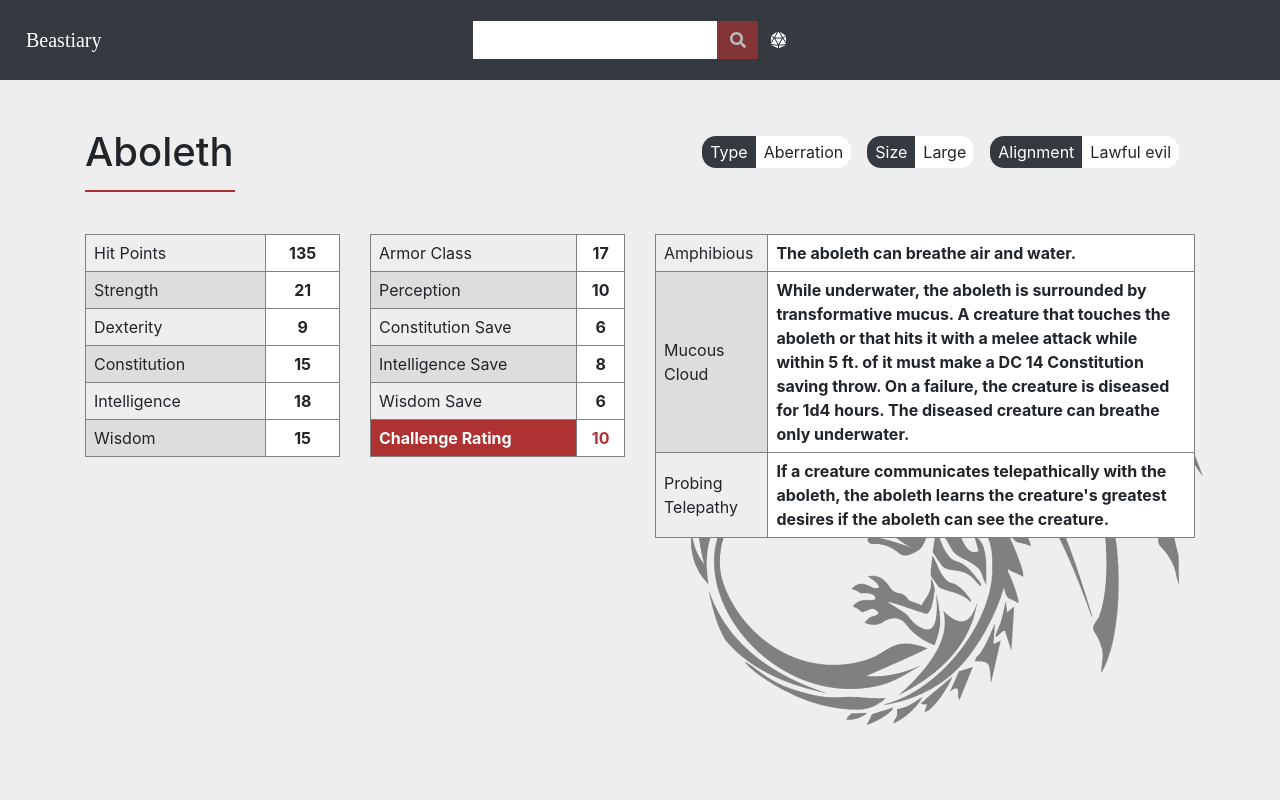
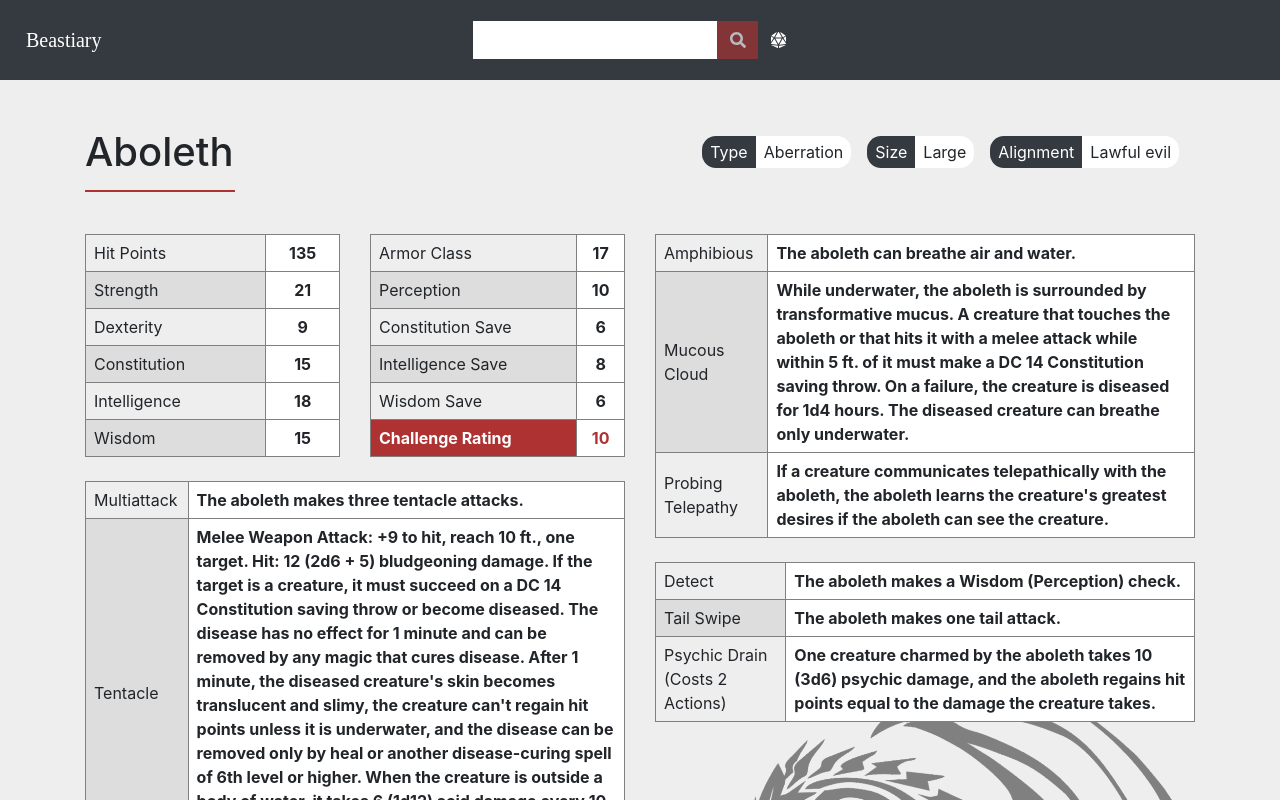
Before and after one commit to ifancyabroad/beastiary, an Angular app: page /details/1 in a window 1280 px wide. Shown: the top 800 px of the page. Built offline with nearby package versions, Linux system fonts and the light colour scheme; a web font is replaced by a local one.

Commit message:
Add more detail to results

```diff
--- a/src/app/monster-details/monster-details.component.html
+++ b/src/app/monster-details/monster-details.component.html
@@ -12,7 +12,9 @@
 	</div>
 </div>
 <div class="row" *ngIf="monster" [@fade]="state">
-	<div class="col-lg-3 col-sm-6">
+	<div class="col-lg-6">
+		<div class="row">
+			<div class="col-sm-6">
 				<table>
 					<tbody>
 						<tr>
@@ -42,7 +44,7 @@
 					</tbody>
 				</table>
 			</div>
-	<div class="col-lg-3 col-sm-6">
+			<div class="col-sm-6">
 				<table>
 					<tbody>
 						<tr>
@@ -72,6 +74,16 @@
 					</tbody>
 				</table>
 			</div>
+		</div>
+		<table>
+			<tbody>
+				<tr *ngFor="let action of monster.actions">
+					<td>{{ action.name }}</td>
+					<td class="text-left">{{ action.desc }}</td>
+				</tr>
+			</tbody>
+		</table>
+	</div>
 	<div class="col-lg-6">
 		<table>
 			<tbody>
@@ -81,5 +93,13 @@
 				</tr>
 			</tbody>
 		</table>
+		<table>
+			<tbody>
+				<tr *ngFor="let action of monster.legendary_actions">
+					<td>{{ action.name }}</td>
+					<td class="text-left">{{ action.desc }}</td>
+				</tr>
+			</tbody>
+		</table>
 	</div>
 </div>
```
Lines whose indentation alone changed are shown as unchanged.
